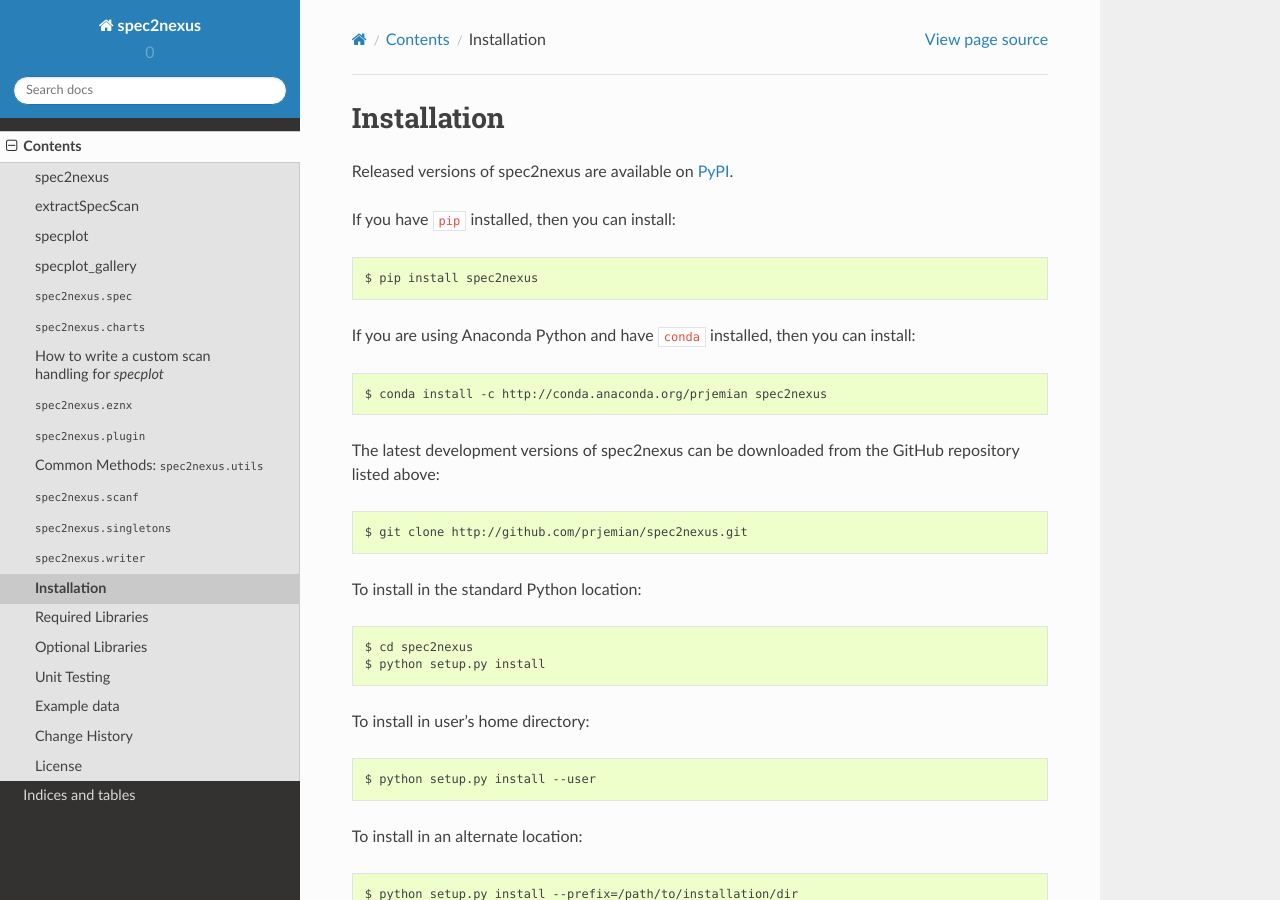
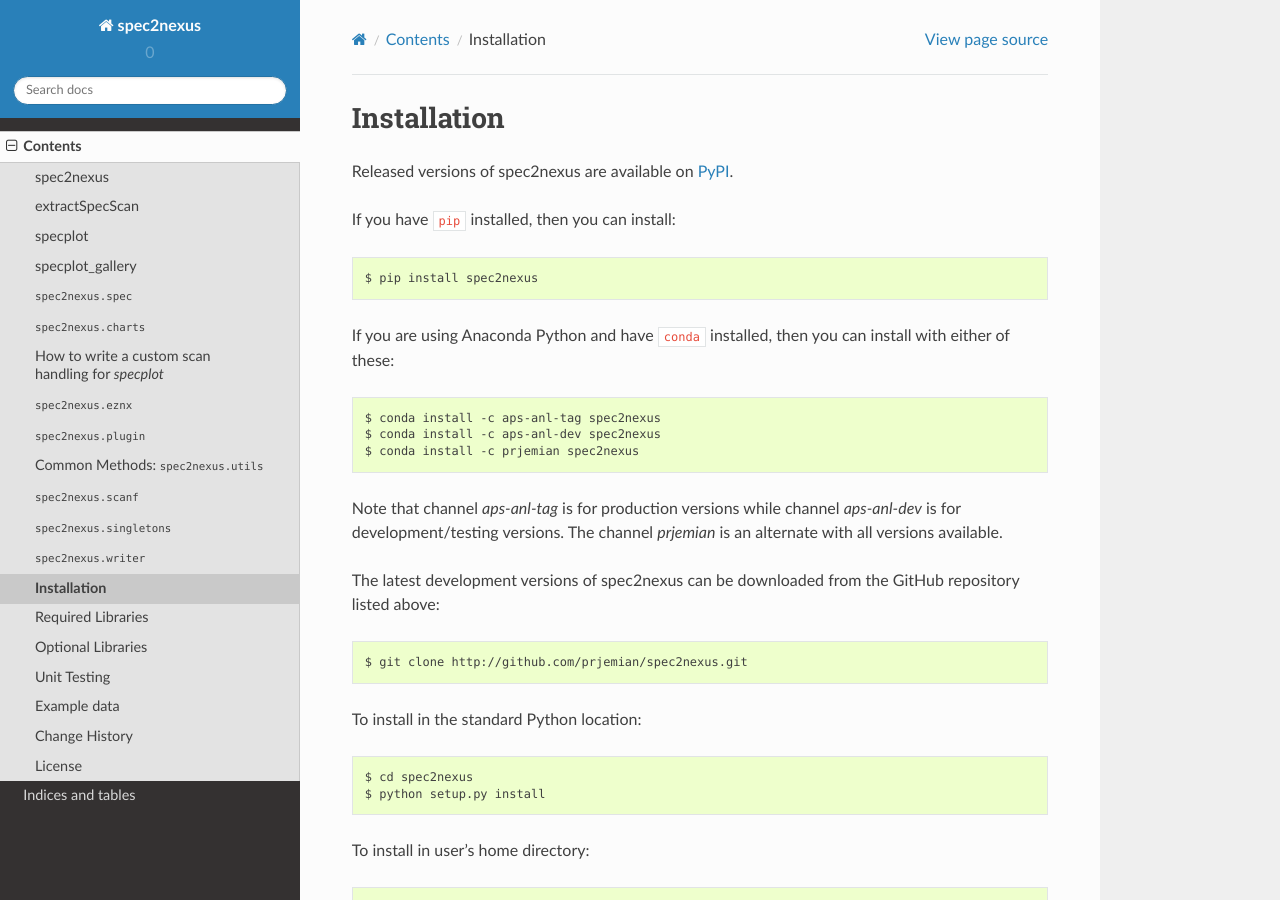
Before and after one commit to prjemian/spec2nexus, a Sphinx documentation site: the page built from docs/source/install.rst, in a window 1280 px wide and 900 px high. Built offline with Sphinx 7.4.7 and the Read the Docs theme 2.0.0, drawn with Linux system fonts in a browser that asks for light colours.

Commit message:
fixes #164

```diff
--- a/CHANGES.rst
+++ b/CHANGES.rst
@@ -9,6 +9,8 @@
 
 :2020.0.1: expected *2019.07.09*, bug fixes and code review suggestions
 
+    * `#164 <https://github.com/prjemian/spec2nexus/issues/164>`_
+       post conda packages to `aps-anl-tag` channel
     * `#161 <https://github.com/prjemian/spec2nexus/issues/161>`_
        read files with no #E control line
     * `#156 <https://github.com/prjemian/spec2nexus/issues/156>`_
--- a/docs/source/install.rst
+++ b/docs/source/install.rst
@@ -8,42 +8,16 @@
 
     $ pip install spec2nexus
 
-If you are using Anaconda Python and have ``conda`` installed, then you can install::
+If you are using Anaconda Python and have ``conda`` installed,
+then you can install with either of these::
 
-    $ conda install -c http://conda.anaconda.org/prjemian spec2nexus
+    $ conda install -c aps-anl-tag spec2nexus
+    $ conda install -c aps-anl-dev spec2nexus
+    $ conda install -c prjemian spec2nexus
 
-..  build the conda kit *after* pushing a new update to PyPI
-    use conda skeleton pypi::
-
-    cd /tmp
-    mkdir conda
-    cd conda
-    conda skeleton pypi spec2nexus
-    conda build spec2nexus
-    conda convert --platform all /local/Apps/anaconda/conda-bld/linux-64/spec2nexus-2016.0601.0-py27_0.tar.bz2 -o /tmp/conda
-
-    jemian@gov /tmp/conda $ ll -R *-*
-		linux-32:
-		total 5.8M
-		-rw-r--r-- 1 jemian aesbc 5.8M Jun  1 15:12 spec2nexus-2016.0601.0-py27_0.tar.bz2
-
-		linux-64:
-		total 5.8M
-		-rw-r--r-- 1 jemian aesbc 5.8M Jun  1 15:12 spec2nexus-2016.0601.0-py27_0.tar.bz2
-
-		osx-64:
-		total 5.8M
-		-rw-r--r-- 1 jemian aesbc 5.8M Jun  1 15:11 spec2nexus-2016.0601.0-py27_0.tar.bz2
-
-		win-32:
-		total 5.8M
-		-rw-r--r-- 1 jemian aesbc 5.8M Jun  1 15:12 spec2nexus-2016.0601.0-py27_0.tar.bz2
-
-		win-64:
-		total 5.8M
-		-rw-r--r-- 1 jemian aesbc 5.8M Jun  1 15:12 spec2nexus-2016.0601.0-py27_0.tar.bz2
-	jemian@gov /tmp/conda $
-
+Note that channel `aps-anl-tag` is for production versions
+while channel `aps-anl-dev` is for development/testing versions.
+The channel `prjemian` is an alternate with all versions available.
 
 The latest development versions of spec2nexus can be downloaded from the
 GitHub repository listed above::
```
Also changed, not shown: README.md (+3 -1 lines).
